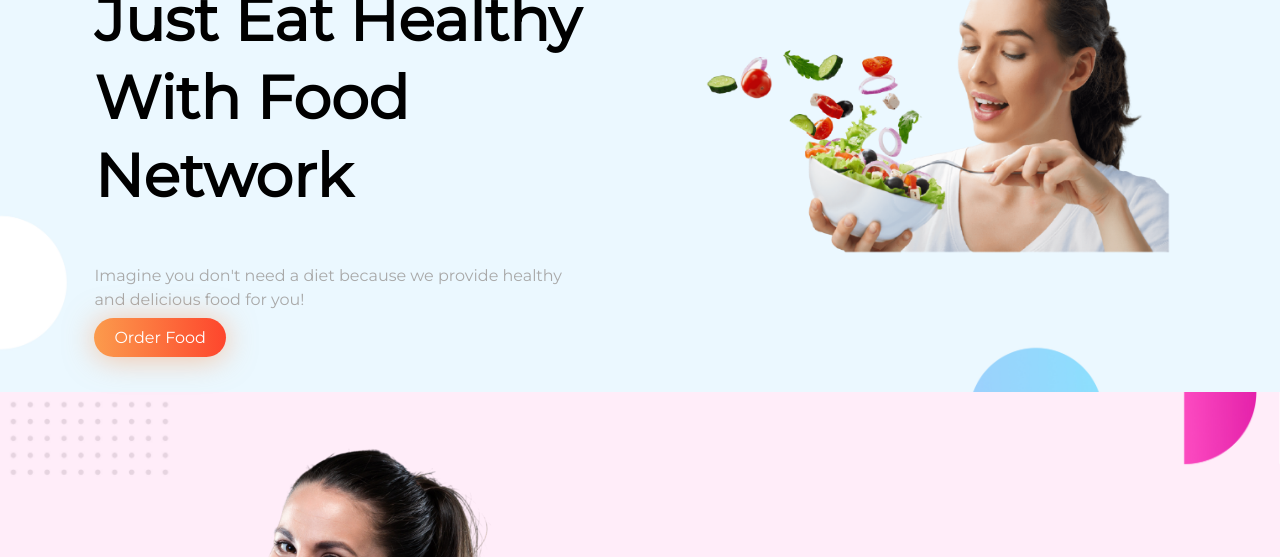
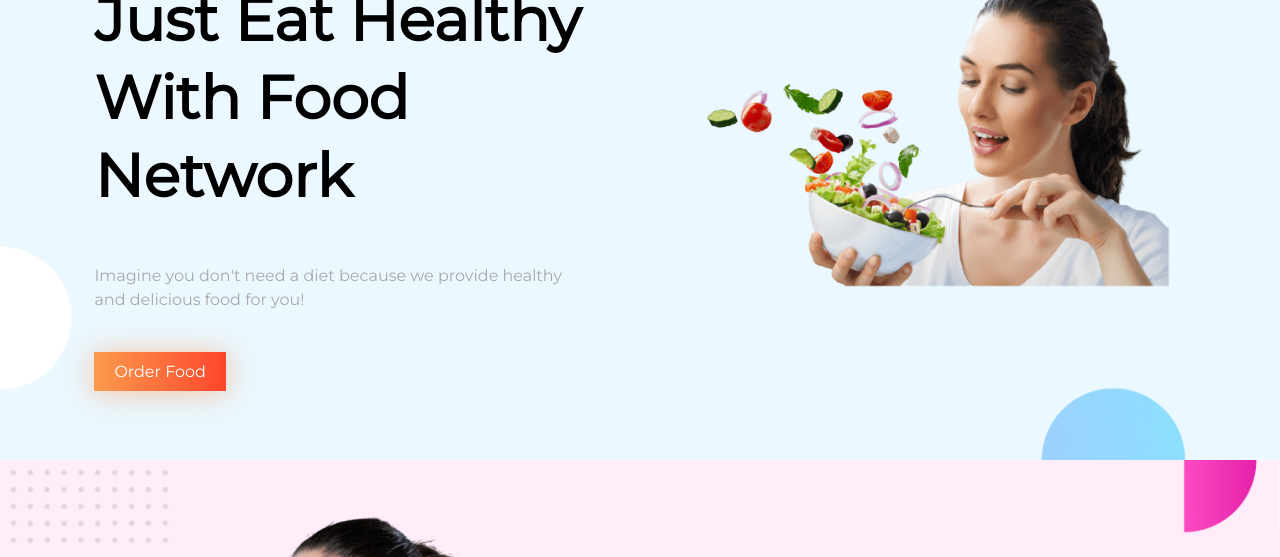
Before and after one commit to coddermoon/food-network, a plain HTML site: page index.html in a window 1280 px wide. Shown: the part 192-749 px from the top of the page. Drawn offline with Linux system fonts and the light colour scheme.

Commit message:
last butrton

```diff
--- a/css/style.css
+++ b/css/style.css
@@ -43,13 +43,13 @@ h2{
 .btn {
     background: linear-gradient(88.33deg, #FBA24F -7.64%, #FF1E1E 145.94%);
     box-shadow: 0px 2px 30px rgba(252, 143, 73, 0.5);
-    border-radius: 100px;
     text-decoration: none;
     color: #fff;
     font-weight: 500;
     padding: 10px 20px;
+    display: inline-block;
+    margin: 24px 0;
 }
-
 .container{
     max-width: 1140px;
     display: flex;
```
